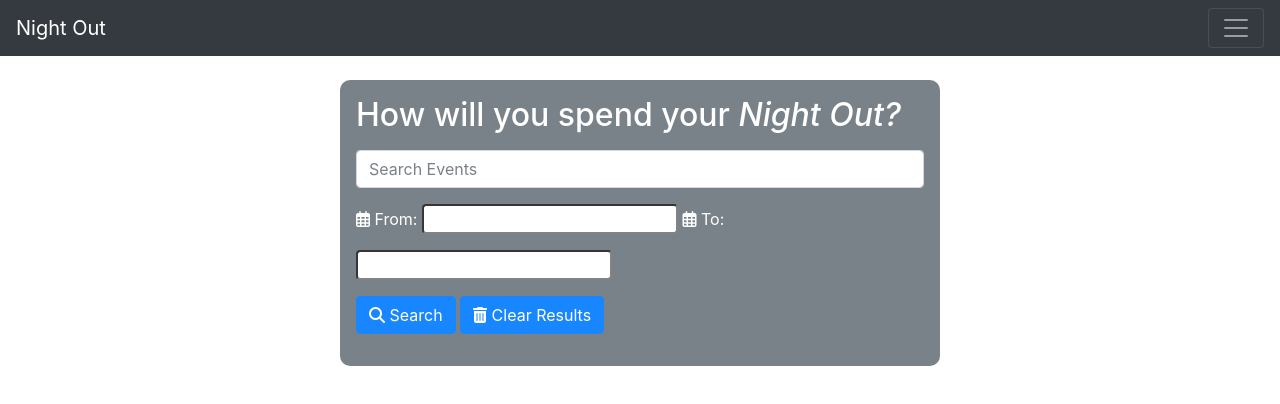
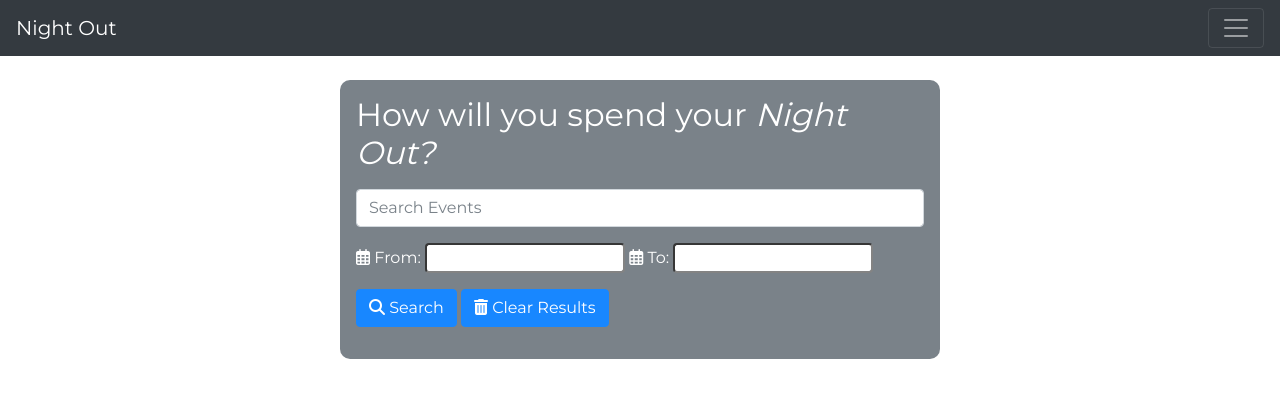
Before and after one commit to seanhellier/night-out, a plain HTML site: page app.html in a window 1280 px wide. Drawn offline with nearby package versions, Linux system fonts and the light colour scheme; some packages are replaced by stand-ins of ours; no server answers.

Commit message:
updated design details

```diff
--- a/app.html
+++ b/app.html
@@ -8,19 +8,28 @@
 
     <!-- link to Bootstrap -->
     <link rel="stylesheet" href="https://stackpath.bootstrapcdn.com/bootstrap/4.3.1/css/bootstrap.min.css" integrity="sha384-ggOyR0iXCbMQv3Xipma34MD+dH/1fQ784/j6cY/iJTQUOhcWr7x9JvoRxT2MZw1T" crossorigin="anonymous">
+
     <!-- font awesome -->
     <script src="https://kit.fontawesome.com/02cf999969.js"></script>
+
     <!-- link to MomentJS -->
     <script src="https://cdn.jsdelivr.net/momentjs/2.12.0/moment.min.js"></script>
+
     <!-- link to jQuery -->
     <script src="https://ajax.googleapis.com/ajax/libs/jquery/3.4.1/jquery.min.js"></script>
+
     <!-- links for Bootstrap Javascript -->
     <!-- <script src="https://code.jquery.com/jquery-3.3.1.slim.min.js" integrity="sha384-q8i/X+965DzO0rT7abK41JStQIAqVgRVzpbzo5smXKp4YfRvH+8abtTE1Pi6jizo" crossorigin="anonymous"></script> -->
     <script src="https://cdnjs.cloudflare.com/ajax/libs/popper.js/1.14.7/umd/popper.min.js" integrity="sha384-UO2eT0CpHqdSJQ6hJty5KVphtPhzWj9WO1clHTMGa3JDZwrnQq4sF86dIHNDz0W1" crossorigin="anonymous"></script>
     <script src="https://stackpath.bootstrapcdn.com/bootstrap/4.3.1/js/bootstrap.min.js" integrity="sha384-JjSmVgyd0p3pXB1rRibZUAYoIIy6OrQ6VrjIEaFf/nJGzIxFDsf4x0xIM+B07jRM" crossorigin="anonymous"></script>
+
     <!-- more jQuery -->
     <script src="https://code.jquery.com/jquery-1.12.4.js"></script>
     <script src="https://code.jquery.com/ui/1.12.1/jquery-ui.js"></script>
+
+    <!-- google fonts -->
+    <link href="https://fonts.googleapis.com/css?family=Montserrat&display=swap" rel="stylesheet">
+    <!-- link to css -->
     <link rel="stylesheet" type="text/css" href="assets/css/style.css"/>
 </head>
 
--- a/assets/css/style.css
+++ b/assets/css/style.css
@@ -12,9 +12,14 @@
 	border-radius: 4px;
 }
 
+nav {
+	font-family: 'Montserrat', sans-serif;
+}
+
 #search-box {
 	border-radius: 10px;
 	opacity: 0.9;
+	font-family: 'Montserrat', sans-serif;
 }
 
 #search-container {
```
